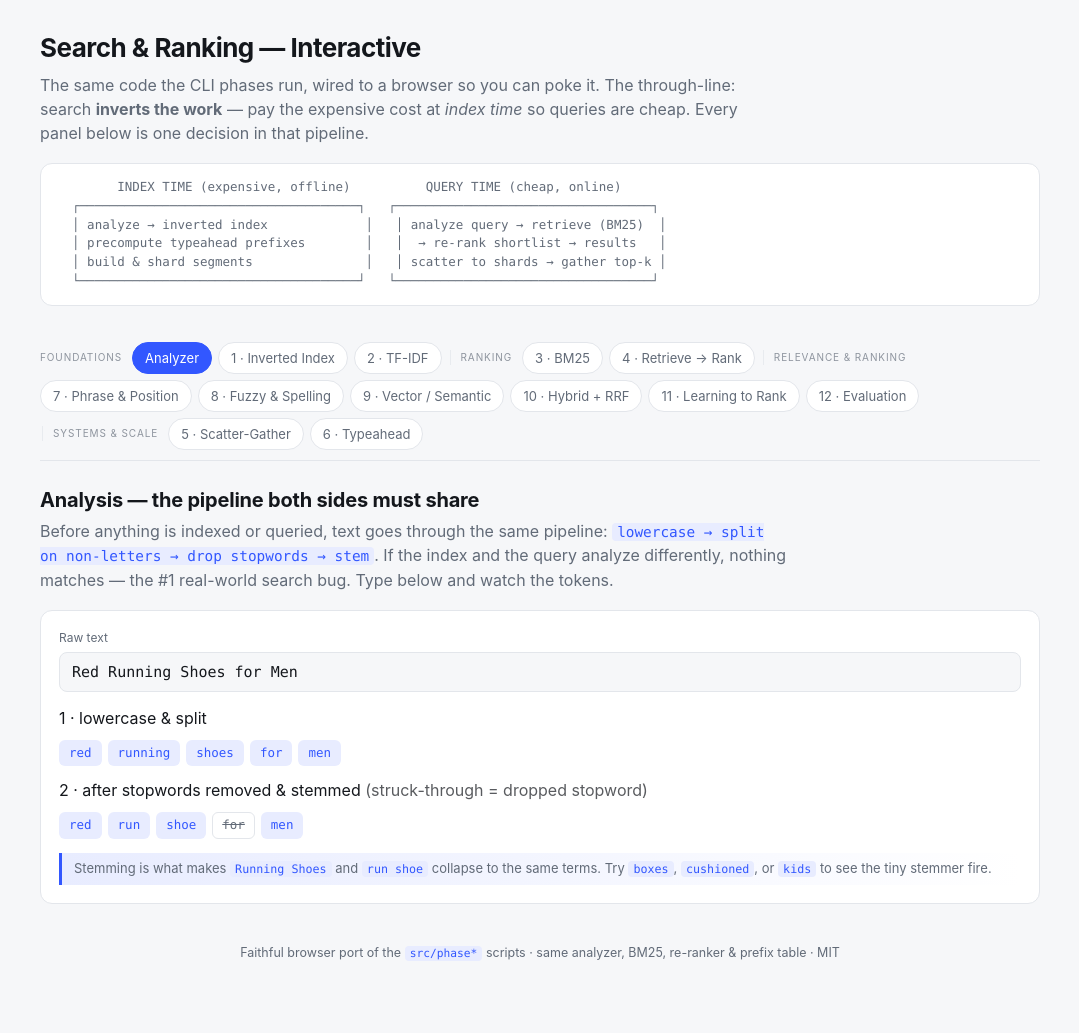
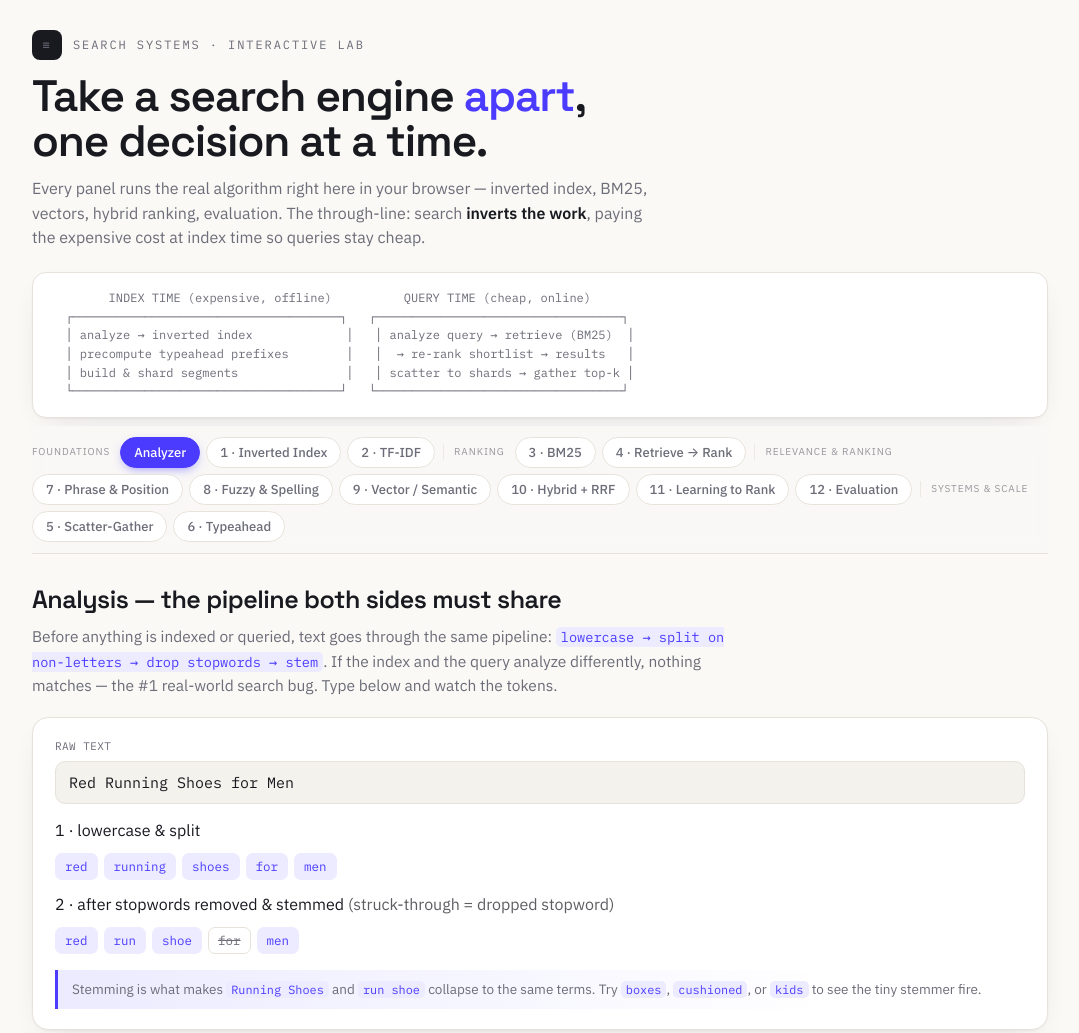
Before and after one commit to swapnull-in/search-and-ranking, a website: page web/index.html in a window 1280 px wide. Shown: the top 1033 px of the page, without its empty margins (100-1179 px from the left). Drawn offline with Linux system fonts and the light colour scheme.

Commit message:
Redesign the web demo + add Cloudflare Pages hosting
Design: self-hosted type (Space Grotesk display / IBM Plex Sans body /
IBM Plex Mono for all index & score data), a considered indigo + warm-amber
"signal" palette with matched terms rendered as a highlighter, refined cards
(soft shadows, rounded), a stronger thesis hero, tabular-lining numerals, and
polished tabs/sliders/buttons. Light + dark via prefers-color-scheme. Fonts are
self-hosted in web/fonts (no CDN, still fully self-contained).

Hosting: the site is static, so it deploys to Cloudflare Pages as-is.
- wrangler.toml (project name + output dir web/)
- web/_headers (year-long font cache, always-fresh HTML)
- npm run deploy → npx wrangler pages deploy web
- README: dashboard Git-integration path + CLI path
- serve.mjs now sends font/woff2; .wrangler/ gitignored

Co-Authored-By: Claude Opus 4.8 <noreply@anthropic.com>

```diff
--- a/package.json
+++ b/package.json
@@ -18,6 +18,7 @@
     "phase11": "node src/phase11/learning-to-rank.ts",
     "phase12": "node src/phase12/evaluation-metrics.ts",
     "web": "node web/serve.mjs",
+    "deploy": "npx wrangler pages deploy web --project-name search-and-ranking",
     "typecheck": "tsc --noEmit"
   },
   "devDependencies": { "typescript": "^5.7.0", "@types/node": "^22.10.0" }
--- a/web/index.html
+++ b/web/index.html
@@ -4,121 +4,162 @@
 <meta charset="utf-8" />
 <meta name="viewport" content="width=device-width, initial-scale=1" />
 <title>Search &amp; Ranking — Interactive</title>
+<meta name="description" content="An interactive lab for how search engines work: inverted index, BM25, vectors, hybrid ranking, learning-to-rank, evaluation, and scale." />
+<meta name="theme-color" content="#faf9f6" media="(prefers-color-scheme: light)" />
+<meta name="theme-color" content="#0d0d13" media="(prefers-color-scheme: dark)" />
+<link rel="preload" href="fonts/space-grotesk-latin-600-normal.woff2" as="font" type="font/woff2" crossorigin />
+<link rel="preload" href="fonts/ibm-plex-sans-latin-400-normal.woff2" as="font" type="font/woff2" crossorigin />
+<link rel="preload" href="fonts/ibm-plex-mono-latin-400-normal.woff2" as="font" type="font/woff2" crossorigin />
 <style>
+  /* ---- self-hosted type: Space Grotesk (display) · IBM Plex Sans (body) · IBM Plex Mono (data) ---- */
+  @font-face { font-family:"Space Grotesk"; font-style:normal; font-weight:500; font-display:swap; src:url(fonts/space-grotesk-latin-500-normal.woff2) format("woff2"); }
+  @font-face { font-family:"Space Grotesk"; font-style:normal; font-weight:600; font-display:swap; src:url(fonts/space-grotesk-latin-600-normal.woff2) format("woff2"); }
+  @font-face { font-family:"Space Grotesk"; font-style:normal; font-weight:700; font-display:swap; src:url(fonts/space-grotesk-latin-700-normal.woff2) format("woff2"); }
+  @font-face { font-family:"IBM Plex Sans"; font-style:normal; font-weight:400; font-display:swap; src:url(fonts/ibm-plex-sans-latin-400-normal.woff2) format("woff2"); }
+  @font-face { font-family:"IBM Plex Sans"; font-style:normal; font-weight:500; font-display:swap; src:url(fonts/ibm-plex-sans-latin-500-normal.woff2) format("woff2"); }
+  @font-face { font-family:"IBM Plex Sans"; font-style:normal; font-weight:600; font-display:swap; src:url(fonts/ibm-plex-sans-latin-600-normal.woff2) format("woff2"); }
+  @font-face { font-family:"IBM Plex Mono"; font-style:normal; font-weight:400; font-display:swap; src:url(fonts/ibm-plex-mono-latin-400-normal.woff2) format("woff2"); }
+  @font-face { font-family:"IBM Plex Mono"; font-style:normal; font-weight:500; font-display:swap; src:url(fonts/ibm-plex-mono-latin-500-normal.woff2) format("woff2"); }
   :root {
-    --bg: #f6f7f9;
+    --bg: #faf9f6;
     --panel: #ffffff;
-    --ink: #14171c;
-    --muted: #626b78;
-    --line: #e3e6eb;
-    --accent: #3257ff;
-    --accent-soft: #e8ecff;
-    --good: #0f9d58;
-    --warn: #d9822b;
-    --bad: #d64545;
-    --code-bg: #0f1420;
-    --code-ink: #d5dae6;
-    --mono: ui-monospace, SFMono-Regular, "SF Mono", Menlo, Consolas, monospace;
-    --sans: -apple-system, BlinkMacSystemFont, "Segoe UI", Roboto, Helvetica, Arial, sans-serif;
+    --panel-2: #f4f2ec;
+    --ink: #191a20;
+    --muted: #6c6d78;
+    --line: #e7e3da;
+    --accent: #4b3bff;
+    --accent-soft: #ecebff;
+    --amber: #b96608;         /* the "signal" — matched terms & highlights */
+    --amber-soft: #fbeed6;
+    --good: #0e9d6a;
+    --warn: #b96608;
+    --bad: #dd4650;
+    --code-bg: #14131f;
+    --code-ink: #d7d4e6;
+    --shadow: 0 1px 2px rgba(24,20,40,.04), 0 10px 30px -16px rgba(24,20,40,.18);
+    --mono: "IBM Plex Mono", ui-monospace, SFMono-Regular, "SF Mono", Menlo, Consolas, monospace;
+    --sans: "IBM Plex Sans", -apple-system, BlinkMacSystemFont, "Segoe UI", Roboto, Helvetica, Arial, sans-serif;
+    --display: "Space Grotesk", var(--sans);
   }
   @media (prefers-color-scheme: dark) {
     :root {
-      --bg: #0d1017; --panel: #161a23; --ink: #e7ebf2; --muted: #97a1b2;
-      --line: #262c38; --accent: #6d8bff; --accent-soft: #1c2438;
-      --good: #4ade80; --warn: #f0a04b; --bad: #f27272;
-      --code-bg: #0a0d14; --code-ink: #cfd6e4;
+      --bg: #0d0d13; --panel: #16161e; --panel-2: #1d1d27; --ink: #ecebf2; --muted: #9698a6;
+      --line: #282833; --accent: #907fff; --accent-soft: #211f36;
+      --amber: #f0b45a; --amber-soft: #2a2216; --good: #40d98c; --warn: #f0b45a; --bad: #ff6b72;
+      --code-bg: #08080d; --code-ink: #cfd0e0;
+      --shadow: 0 1px 2px rgba(0,0,0,.3), 0 14px 34px -18px rgba(0,0,0,.7);
     }
   }
   * { box-sizing: border-box; }
   html, body { margin: 0; }
   body {
     background: var(--bg); color: var(--ink); font-family: var(--sans);
-    line-height: 1.5; -webkit-font-smoothing: antialiased;
+    line-height: 1.55; -webkit-font-smoothing: antialiased; text-rendering: optimizeLegibility;
+    font-feature-settings: "cv05" 1;
   }
-  .wrap { max-width: 1040px; margin: 0 auto; padding: 28px 20px 80px; }
-  header.top h1 { font-size: 26px; margin: 0 0 6px; letter-spacing: -0.02em; }
-  header.top p { color: var(--muted); margin: 0; max-width: 70ch; }
+  .mono, .num, code, .postings, .kbd, td.num, .rank, input[type=text], .slider-row label, .slider-row output { font-variant-numeric: tabular-nums; }
+  .wrap { max-width: 1060px; margin: 0 auto; padding: 30px 22px 90px; }
+  header.top { margin-bottom: 22px; }
+  header.top .brand { display: flex; align-items: center; gap: 11px; margin-bottom: 14px; }
+  header.top .glyph {
+    width: 30px; height: 30px; flex: none; border-radius: 8px; background: var(--ink);
+    display: grid; place-items: center; color: var(--bg); font-family: var(--mono); font-size: 15px; font-weight: 500;
+  }
+  header.top .brand span { font-family: var(--mono); font-size: 12px; letter-spacing: .16em; text-transform: uppercase; color: var(--muted); }
+  header.top h1 {
+    font-family: var(--display); font-weight: 600; font-size: clamp(30px, 5vw, 44px);
+    margin: 0 0 12px; letter-spacing: -0.025em; line-height: 1.02; max-width: 20ch;
+  }
+  header.top h1 em { font-style: normal; color: var(--accent); }
+  header.top p { color: var(--muted); margin: 0; max-width: 66ch; font-size: 16px; }
+  header.top p strong { color: var(--ink); font-weight: 600; }
   .mental {
-    margin: 18px 0 26px; background: var(--panel); border: 1px solid var(--line);
-    border-radius: 12px; padding: 14px 16px; font-family: var(--mono);
-    font-size: 12.5px; color: var(--muted); overflow-x: auto; white-space: pre;
+    margin: 22px 0 8px; background: var(--panel); border: 1px solid var(--line);
+    border-radius: 14px; padding: 16px 18px; font-family: var(--mono);
+    font-size: 12px; color: var(--muted); overflow-x: auto; white-space: pre; box-shadow: var(--shadow);
   }
   nav.tabs {
-    position: sticky; top: 0; z-index: 5; display: flex; flex-wrap: wrap; gap: 6px;
-    background: var(--bg); padding: 10px 0; margin-bottom: 6px; border-bottom: 1px solid var(--line);
+    position: sticky; top: 0; z-index: 5; display: flex; flex-wrap: wrap; gap: 6px; align-items: center;
+    background: color-mix(in srgb, var(--bg) 86%, transparent); backdrop-filter: saturate(1.4) blur(10px);
+    padding: 11px 0; margin-bottom: 4px; border-bottom: 1px solid var(--line);
   }
   nav.tabs button {
-    font-family: var(--sans); font-size: 13px; border: 1px solid var(--line);
-    background: var(--panel); color: var(--muted); padding: 7px 12px; border-radius: 999px;
-    cursor: pointer; transition: .12s; white-space: nowrap;
+    font-family: var(--sans); font-size: 13px; font-weight: 500; border: 1px solid var(--line);
+    background: var(--panel); color: var(--muted); padding: 6px 13px; border-radius: 999px;
+    cursor: pointer; transition: .14s ease; white-space: nowrap;
   }
-  nav.tabs button:hover { color: var(--ink); border-color: var(--accent); }
-  nav.tabs button.active { background: var(--accent); color: #fff; border-color: var(--accent); }
-  section.phase { display: none; padding-top: 18px; }
-  section.phase.active { display: block; animation: fade .2s ease; }
-  @keyframes fade { from { opacity: 0; transform: translateY(4px); } to { opacity: 1; } }
-  .phase h2 { font-size: 20px; margin: 0 0 4px; letter-spacing: -0.01em; }
-  .phase .lede { color: var(--muted); margin: 0 0 18px; max-width: 74ch; }
+  nav.tabs button:hover { color: var(--ink); border-color: color-mix(in srgb, var(--accent) 45%, var(--line)); }
+  nav.tabs button.active { background: var(--accent); color: #fff; border-color: var(--accent); box-shadow: 0 4px 12px -4px color-mix(in srgb, var(--accent) 60%, transparent); }
+  section.phase { display: none; padding-top: 22px; }
+  section.phase.active { display: block; animation: fade .22s ease; }
+  @keyframes fade { from { opacity: 0; transform: translateY(5px); } to { opacity: 1; } }
+  .phase h2 { font-family: var(--display); font-weight: 600; font-size: 25px; margin: 0 0 6px; letter-spacing: -0.02em; }
+  .phase .lede { color: var(--muted); margin: 0 0 20px; max-width: 76ch; font-size: 15.5px; }
   .card {
-    background: var(--panel); border: 1px solid var(--line); border-radius: 12px;
-    padding: 18px; margin-bottom: 16px;
+    background: var(--panel); border: 1px solid var(--line); border-radius: 16px;
+    padding: 20px 22px; margin-bottom: 16px; box-shadow: var(--shadow);
   }
-  .card h3 { margin: 0 0 12px; font-size: 14px; text-transform: uppercase; letter-spacing: .06em; color: var(--muted); }
-  label.fld { display: block; font-size: 12px; color: var(--muted); margin-bottom: 5px; }
+  .card h3 { font-family: var(--mono); margin: 0 0 12px; font-size: 11.5px; font-weight: 500; text-transform: uppercase; letter-spacing: .11em; color: var(--muted); }
+  label.fld { display: block; font-family: var(--mono); font-size: 11px; letter-spacing: .04em; text-transform: uppercase; color: var(--muted); margin-bottom: 6px; }
   input[type=text] {
-    width: 100%; font-family: var(--mono); font-size: 15px; padding: 10px 12px;
-    border: 1px solid var(--line); border-radius: 8px; background: var(--bg); color: var(--ink);
+    width: 100%; font-family: var(--mono); font-size: 15px; padding: 11px 13px;
+    border: 1px solid var(--line); border-radius: 10px; background: var(--panel-2); color: var(--ink); transition: .14s;
   }
-  input[type=text]:focus { outline: 2px solid var(--accent); outline-offset: -1px; border-color: var(--accent); }
+  input[type=text]:focus { outline: none; border-color: var(--accent); background: var(--panel); box-shadow: 0 0 0 3px color-mix(in srgb, var(--accent) 20%, transparent); }
   .chips { display: flex; flex-wrap: wrap; gap: 6px; margin-top: 10px; }
   .chip {
-    font-family: var(--mono); font-size: 12.5px; padding: 3px 9px; border-radius: 6px;
+    font-family: var(--mono); font-size: 12.5px; padding: 3px 9px; border-radius: 7px;
     background: var(--accent-soft); color: var(--accent); border: 1px solid transparent;
   }
   .chip.dim { background: transparent; color: var(--muted); border-color: var(--line); text-decoration: line-through; }
-  .row { display: flex; gap: 16px; flex-wrap: wrap; }
+  .row { display: flex; gap: 18px; flex-wrap: wrap; }
   .row > * { flex: 1 1 300px; }
   table { width: 100%; border-collapse: collapse; font-size: 13.5px; }
-  th, td { text-align: left; padding: 8px 10px; border-bottom: 1px solid var(--line); vertical-align: top; }
-  th { font-size: 11px; text-transform: uppercase; letter-spacing: .05em; color: var(--muted); font-weight: 600; }
+  th, td { text-align: left; padding: 9px 10px; border-bottom: 1px solid var(--line); vertical-align: top; }
+  th { font-family: var(--mono); font-size: 10.5px; text-transform: uppercase; letter-spacing: .07em; color: var(--muted); font-weight: 500; }
+  tbody tr:last-child td { border-bottom: none; }
   td.num { font-family: var(--mono); white-space: nowrap; }
   .rank { font-family: var(--mono); color: var(--muted); }
   .doc-text { color: var(--ink); }
   .tag { font-size: 10.5px; font-family: var(--mono); padding: 1px 6px; border-radius: 5px; margin-left: 6px; }
-  .tag.stuff { background: rgba(214,69,69,.16); color: var(--bad); }
-  .tag.pad { background: rgba(217,130,43,.16); color: var(--warn); }
-  .bar { height: 6px; border-radius: 3px; background: var(--accent); margin-top: 4px; }
-  .postings { font-family: var(--mono); font-size: 13px; line-height: 1.9; }
+  .tag.stuff { background: color-mix(in srgb, var(--bad) 16%, transparent); color: var(--bad); }
+  .tag.pad { background: color-mix(in srgb, var(--warn) 18%, transparent); color: var(--warn); }
+  .bar { height: 6px; border-radius: 3px; background: linear-gradient(90deg, var(--accent), var(--accent-soft)); margin-top: 5px; }
+  .postings { font-family: var(--mono); font-size: 13px; line-height: 1.95; }
   .postings .term { display: inline-block; min-width: 92px; color: var(--accent); }
-  .hl { background: rgba(50,87,255,.16); border-radius: 3px; padding: 0 2px; }
+  .hl { background: var(--amber-soft); box-shadow: inset 0 -0.42em 0 var(--amber-soft), inset 0 -0.5em 0 color-mix(in srgb, var(--amber) 45%, transparent); border-radius: 2px; padding: 0 1px; }
   .note {
-    font-size: 13px; color: var(--muted); border-left: 3px solid var(--accent);
-    padding: 6px 0 6px 12px; margin: 14px 0 0; background: linear-gradient(90deg, var(--accent-soft), transparent);
-    border-radius: 0 6px 6px 0;
+    font-size: 13.5px; color: var(--muted); border-left: 3px solid var(--accent);
+    padding: 9px 0 9px 14px; margin: 16px 0 0; background: linear-gradient(90deg, var(--accent-soft), transparent 80%);
+    border-radius: 0 8px 8px 0;
   }
+  .note strong, .note b { color: var(--ink); }
   .slider-row { display: flex; align-items: center; gap: 12px; margin-bottom: 10px; }
-  .slider-row label { font-family: var(--mono); font-size: 13px; min-width: 130px; color: var(--muted); }
-  input[type=range] { flex: 1; accent-color: var(--accent); }
-  .slider-row output { font-family: var(--mono); font-size: 13px; min-width: 42px; text-align: right; }
+  .slider-row label { font-family: var(--mono); font-size: 12px; min-width: 138px; color: var(--muted); }
+  input[type=range] { flex: 1; accent-color: var(--accent); height: 4px; }
+  .slider-row output { font-family: var(--mono); font-size: 13px; min-width: 44px; text-align: right; color: var(--ink); }
   button.act {
     font-family: var(--sans); font-size: 13px; background: var(--accent); color: #fff;
-    border: none; padding: 9px 16px; border-radius: 8px; cursor: pointer; font-weight: 500;
+    border: none; padding: 9px 17px; border-radius: 9px; cursor: pointer; font-weight: 500;
+    box-shadow: 0 4px 12px -5px color-mix(in srgb, var(--accent) 60%, transparent); transition: .14s;
   }
-  button.act:disabled { opacity: .5; cursor: default; }
-  button.ghost { background: transparent; color: var(--accent); border: 1px solid var(--line); }
+  button.act:hover { filter: brightness(1.06); }
+  button.act:disabled { opacity: .5; cursor: default; box-shadow: none; }
+  button.ghost { background: transparent; color: var(--accent); border: 1px solid var(--line); box-shadow: none; }
+  button.ghost:hover { border-color: var(--accent); }
   .shards { display: flex; gap: 10px; flex-wrap: wrap; margin: 8px 0 16px; }
   .shard {
-    flex: 1 1 90px; border: 1px solid var(--line); border-radius: 10px; padding: 12px;
-    text-align: center; background: var(--bg); transition: .15s;
+    flex: 1 1 90px; border: 1px solid var(--line); border-radius: 12px; padding: 13px;
+    text-align: center; background: var(--panel-2); transition: .15s;
   }
-  .shard .sid { font-size: 11px; color: var(--muted); font-family: var(--mono); }
-  .shard .lat { font-family: var(--mono); font-size: 18px; margin-top: 6px; }
+  .shard .sid { font-size: 10.5px; color: var(--muted); font-family: var(--mono); text-transform: uppercase; letter-spacing: .05em; }
+  .shard .lat { font-family: var(--mono); font-size: 19px; margin-top: 7px; font-variant-numeric: tabular-nums; }
   .shard.waiting { border-color: var(--warn); }
   .shard.done { border-color: var(--good); }
-  .shard.slow { border-color: var(--bad); background: rgba(214,69,69,.06); }
+  .shard.slow { border-color: var(--bad); background: color-mix(in srgb, var(--bad) 7%, var(--panel-2)); }
   .shard.hedged { border-style: dashed; border-color: var(--accent); }
-  .metric { font-family: var(--mono); font-size: 26px; }
-  .metric small { font-size: 12px; color: var(--muted); font-family: var(--sans); display: block; }
+  .metric { font-family: var(--mono); font-size: 27px; font-variant-numeric: tabular-nums; }
+  .metric small { font-size: 11px; color: var(--muted); font-family: var(--mono); text-transform: uppercase; letter-spacing: .06em; display: block; }
   .ta-wrap { position: relative; max-width: 460px; }
   .ta-list { border: 1px solid var(--line); border-top: none; border-radius: 0 0 8px 8px; overflow: hidden; }
   .ta-item { padding: 9px 12px; font-family: var(--mono); font-size: 14px; border-top: 1px solid var(--line); cursor: pointer; }
@@ -126,9 +167,9 @@
   .ta-item:hover { background: var(--accent-soft); }
   .ta-item .mch { color: var(--accent); font-weight: 600; }
   .ta-empty { padding: 9px 12px; color: var(--muted); font-size: 13px; }
-  .kbd { font-family: var(--mono); font-size: 11px; background: var(--code-bg); color: var(--code-ink); padding: 1px 6px; border-radius: 4px; }
-  code { font-family: var(--mono); background: var(--accent-soft); color: var(--accent); padding: 1px 5px; border-radius: 4px; font-size: .9em; }
-  .footer { margin-top: 40px; color: var(--muted); font-size: 12.5px; text-align: center; }
+  .kbd { font-family: var(--mono); font-size: 11px; background: var(--code-bg); color: var(--code-ink); padding: 1px 6px; border-radius: 5px; }
+  code { font-family: var(--mono); background: var(--accent-soft); color: var(--accent); padding: 1px 5px; border-radius: 5px; font-size: .88em; }
+  .footer { margin-top: 44px; padding-top: 22px; border-top: 1px solid var(--line); color: var(--muted); font-size: 12.5px; text-align: center; }
   @media (max-width: 560px) { .metric { font-size: 21px; } }
   nav.tabs button:focus-visible, input:focus-visible, .srow:focus-visible {
     outline: 2px solid var(--accent); outline-offset: 2px;
@@ -137,15 +178,15 @@
   tr.srow.clk:hover td { background: var(--accent-soft); }
   .caret { display: inline-block; color: var(--muted); transition: .12s; font-size: 11px; }
   .brk { font-family: var(--mono); font-size: 12px; line-height: 1.8; color: var(--muted);
-    background: var(--bg); border: 1px solid var(--line); border-radius: 8px; padding: 10px 12px; margin: 2px 0 8px; }
+    background: var(--panel-2); border: 1px solid var(--line); border-radius: 9px; padding: 11px 13px; margin: 2px 0 8px; }
   .brk code { background: var(--accent-soft); }
   .brk b { color: var(--ink); }
   .brk .dim2 { opacity: .65; }
   .brk-sum { margin-top: 4px; padding-top: 4px; border-top: 1px dashed var(--line); color: var(--ink); }
   .toggle { display: flex; align-items: center; gap: 8px; margin-top: 12px; font-size: 13px; color: var(--muted); cursor: pointer; user-select: none; }
   .toggle input { accent-color: var(--bad); width: 15px; height: 15px; }
-  .warn-box { border-left: 3px solid var(--bad); background: linear-gradient(90deg, rgba(214,69,69,.10), transparent);
-    padding: 8px 0 8px 12px; margin: 12px 0 0; border-radius: 0 6px 6px 0; font-size: 13px; }
+  .warn-box { border-left: 3px solid var(--bad); background: linear-gradient(90deg, color-mix(in srgb, var(--bad) 12%, transparent), transparent 80%);
+    padding: 9px 0 9px 13px; margin: 12px 0 0; border-radius: 0 8px 8px 0; font-size: 13px; }
   .two-terms { display: flex; gap: 18px; flex-wrap: wrap; font-size: 12px; margin-top: 10px; }
   .two-terms .side { color: var(--muted); }
   .two-terms .side b { color: var(--ink); font-weight: 600; }
@@ -170,7 +211,7 @@
   .arrows button:hover { color: var(--accent); border-color: var(--accent); }
   .arrows button:disabled { opacity: .3; cursor: default; }
   .metric-grid { display: grid; grid-template-columns: repeat(auto-fit, minmax(90px, 1fr)); gap: 8px; margin-top: 6px; }
-  .mcell { border: 1px solid var(--line); border-radius: 8px; padding: 8px 10px; background: var(--bg); }
+  .mcell { border: 1px solid var(--line); border-radius: 10px; padding: 9px 11px; background: var(--panel-2); }
   .mcell .mv { font-family: var(--mono); font-size: 17px; }
   .mcell .ml { font-size: 10.5px; color: var(--muted); text-transform: uppercase; letter-spacing: .05em; }
   .mcell.win .mv { color: var(--good); }
@@ -181,10 +222,11 @@
 <body>
 <div class="wrap">
   <header class="top">
-    <h1>Search &amp; Ranking — Interactive</h1>
-    <p>The same code the CLI phases run, wired to a browser so you can poke it. The through-line:
-       search <strong>inverts the work</strong> — pay the expensive cost at <em>index time</em> so
-       queries are cheap. Every panel below is one decision in that pipeline.</p>
+    <div class="brand"><span class="glyph">≡</span><span>Search Systems · Interactive Lab</span></div>
+    <h1>Take a search engine <em>apart</em>, one decision at a time.</h1>
+    <p>Every panel runs the real algorithm right here in your browser — inverted index, BM25, vectors,
+       hybrid ranking, evaluation. The through-line: search <strong>inverts the work</strong>, paying the
+       expensive cost at index time so queries stay cheap.</p>
   </header>
 
   <div class="mental">        INDEX TIME (expensive, offline)          QUERY TIME (cheap, online)
--- a/web/serve.mjs
+++ b/web/serve.mjs
@@ -10,7 +10,7 @@ import { fileURLToPath } from "node:url";
 import { dirname, join, normalize } from "node:path";
 
 const ROOT = dirname(fileURLToPath(import.meta.url));
-const TYPES = { ".html": "text/html", ".js": "text/javascript", ".css": "text/css" };
+const TYPES = { ".html": "text/html", ".js": "text/javascript", ".css": "text/css", ".woff2": "font/woff2", ".mjs": "text/javascript" };
 
 const server = createServer(async (req, res) => {
   // Strip query string, block path traversal, default to index.html.
--- /dev/null
+++ b/wrangler.toml
@@ -0,0 +1,5 @@
+# Cloudflare Pages config. The site is pure static files in web/ (no build step).
+# Deploy from the CLI:   npm run deploy   (runs `wrangler pages deploy web`)
+# First time only:       npx wrangler login
+name = "search-and-ranking"
+pages_build_output_dir = "web"
```
Also changed, not shown: README.md, web/fonts/ibm-plex-mono-latin-400-normal.woff2 (added), web/fonts/ibm-plex-mono-latin-500-normal.woff2 (added), web/fonts/ibm-plex-sans-latin-400-normal.woff2 (added), web/fonts/ibm-plex-sans-latin-500-normal.woff2 (added), web/fonts/ibm-plex-sans-latin-600-normal.woff2 (added), web/fonts/space-grotesk-latin-500-normal.woff2 (added), web/fonts/space-grotesk-latin-600-normal.woff2 (added), web/fonts/space-grotesk-latin-700-normal.woff2 (added), 2 other files.
